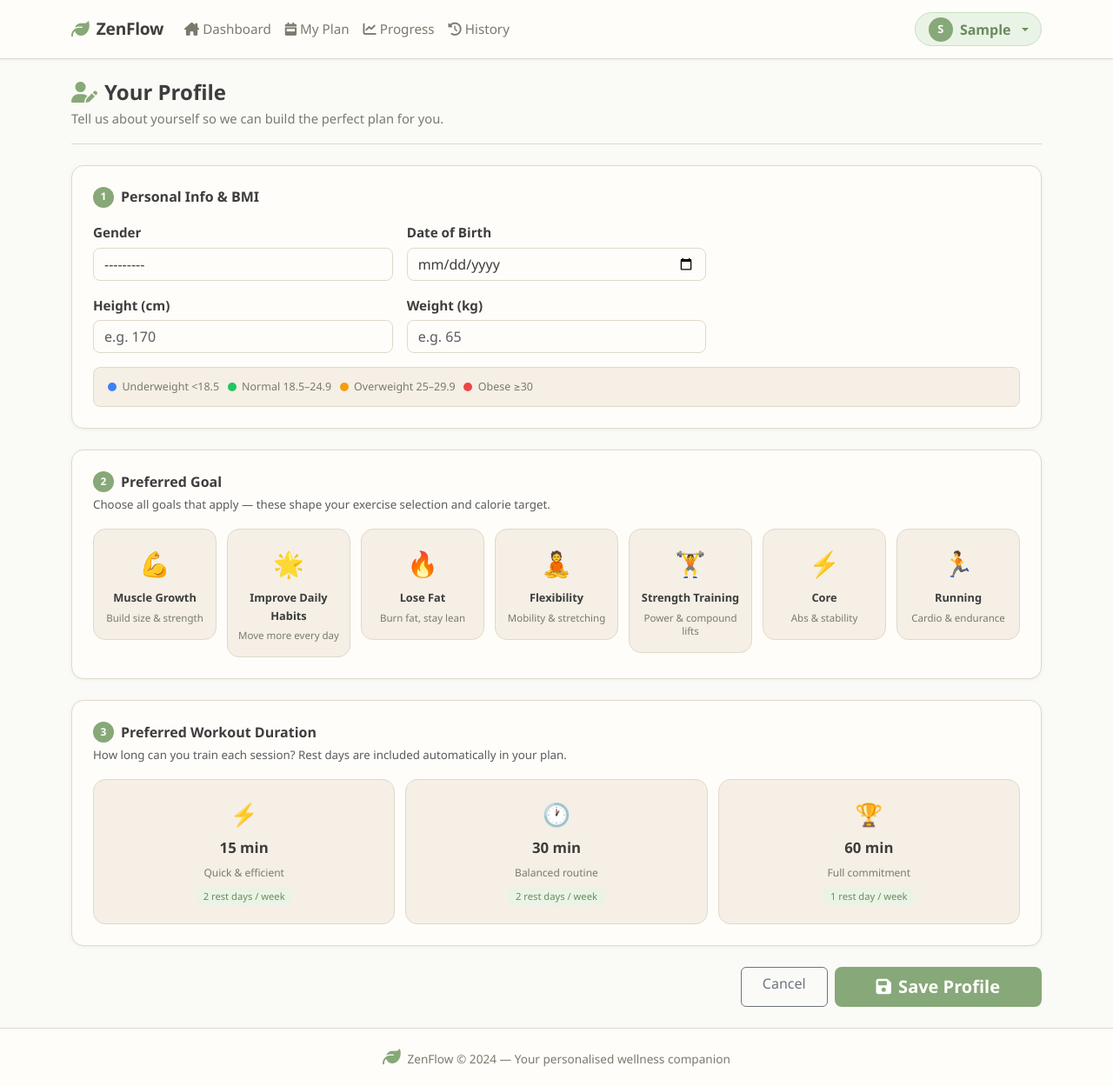
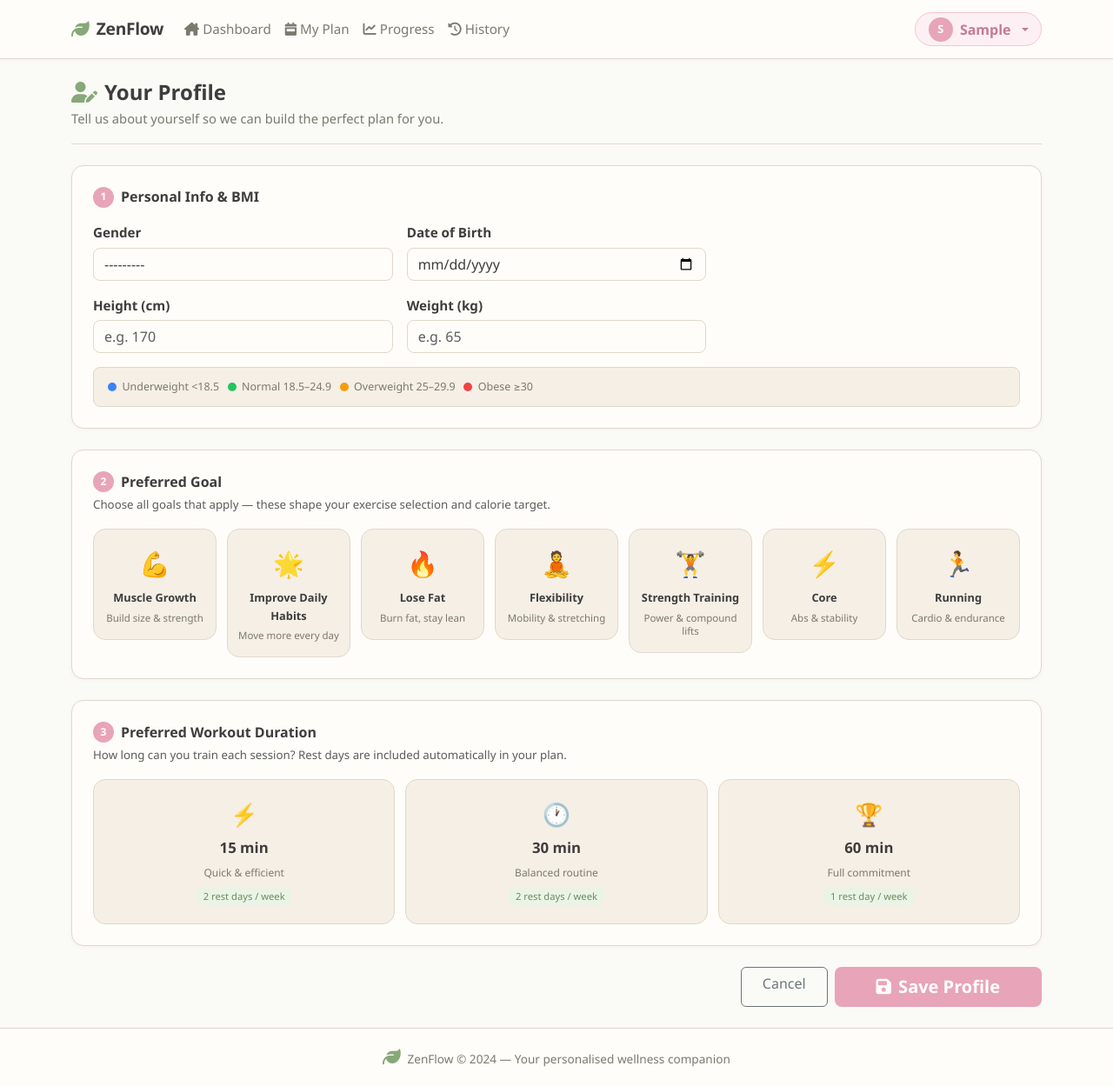
Before and after one commit to angelrxmandu/ANGELFYP, a Django app: page /tracker/profile/edit/ in a window 1280 px wide. Shown: the whole page at 87% size. Run offline with Django 4.2, Linux system fonts and the light colour scheme; the visitor is signed in with stand-in values (Sample User, id 1); data comes from the database, SQL or seed files in the repository.

Commit message:
Update theme to blush pink / dusty pink / soft white / warm beige / sage
Primary accent changed from sage green to blush/dusty pink. Sage retained
as secondary colour for wellness/workout indicators (exercise badges, rest
notes, BMI pills, workout dots). All interactive elements (buttons, focus
rings, active states, step badges, intensity dots, day tabs, goal/duration
card selections) now use the blush palette.

Co-Authored-By: Claude Sonnet 4.6 <noreply@anthropic.com>

```diff
--- a/static/css/style.css
+++ b/static/css/style.css
@@ -1,33 +1,47 @@
 /* ============================================================
    ZenFlow — Design System
-   Theme: Soft White · Warm Beige · Sage Green
+   Theme: Blush Pink · Dusty Pink · Soft White · Warm Beige · Sage
    ============================================================ */
 
 :root {
+  /* Backgrounds */
   --bg:           #FAFAF7;
   --bg-warm:      #F5EFE6;
   --bg-beige:     #EDE8DC;
   --white-warm:   #FFFDF9;
+
+  /* Blush / Dusty Pink — primary accent */
+  --blush:        #E8A4B8;
+  --blush-dark:   #C47A92;
+  --blush-light:  #F4C4D4;
+  --blush-xlight: #FDF0F4;
+  --dusty:        #D4929F;
+
+  /* Sage — secondary / wellness accent */
   --sage:         #87A878;
   --sage-dark:    #6B8A5E;
   --sage-light:   #C8DFC0;
   --sage-xlight:  #EAF4E6;
+
+  /* Neutrals */
   --beige:        #E8DFD0;
   --beige-dark:   #D5C9B5;
   --gold:         #C8A96E;
   --text:         #3D3D3D;
   --text-muted:   #7A7A6E;
   --border:       #E0D8CC;
-  --shadow-sm:    0 1px 4px rgba(100,100,80,.08);
-  --shadow:       0 3px 14px rgba(100,100,80,.12);
-  --shadow-md:    0 6px 24px rgba(100,100,80,.15);
-  --radius:       14px;
-  --radius-sm:    8px;
+
+  /* Shadows */
+  --shadow-sm:  0 1px 4px rgba(180,120,140,.07);
+  --shadow:     0 3px 14px rgba(180,120,140,.11);
+  --shadow-md:  0 6px 24px rgba(180,120,140,.15);
+
+  --radius:    14px;
+  --radius-sm:  8px;
 }
 
 /* ── Base ── */
 *, *::before, *::after { box-sizing: border-box; }
-
 html { scroll-behavior: smooth; }
 
 body {
@@ -44,7 +58,7 @@ body {
 /* ── Scrollbar ── */
 ::-webkit-scrollbar { width: 6px; }
 ::-webkit-scrollbar-track { background: var(--bg-warm); }
-::-webkit-scrollbar-thumb { background: var(--sage-light); border-radius: 99px; }
+::-webkit-scrollbar-thumb { background: var(--blush-light); border-radius: 99px; }
 
 /* ============================================================
    NAVBAR
@@ -71,24 +85,24 @@ body {
 }
 .ZenFlow-navbar .nav-link:hover,
 .ZenFlow-navbar .nav-link.active {
-  color: var(--sage-dark);
-  background: var(--sage-xlight);
+  color: var(--blush-dark);
+  background: var(--blush-xlight);
 }
 
 .btn-user {
-  background: var(--sage-xlight);
-  border: 1.5px solid var(--sage-light);
-  color: var(--sage-dark);
+  background: var(--blush-xlight);
+  border: 1.5px solid var(--blush-light);
+  color: var(--blush-dark);
   border-radius: 99px;
   padding: .3rem .9rem;
   font-weight: 600;
   transition: background .18s;
 }
-.btn-user:hover { background: var(--sage-light); color: var(--sage-dark); }
+.btn-user:hover { background: var(--blush-light); color: var(--blush-dark); }
 
 .user-avatar {
   width: 28px; height: 28px;
-  background: var(--sage);
+  background: var(--blush);
   color: #fff;
   border-radius: 50%;
   display: inline-flex;
@@ -139,25 +153,25 @@ body {
    BUTTONS
    ============================================================ */
 .btn-sage {
-  background: var(--sage);
+  background: var(--blush);
   color: #fff;
   border: none;
   border-radius: var(--radius-sm);
   font-weight: 600;
   transition: background .18s, transform .12s, box-shadow .18s;
 }
-.btn-sage:hover  { background: var(--sage-dark); color: #fff; box-shadow: 0 4px 12px rgba(107,138,94,.3); }
+.btn-sage:hover  { background: var(--blush-dark); color: #fff; box-shadow: 0 4px 12px rgba(196,122,146,.3); }
 .btn-sage:active { transform: scale(.97); }
 
 .btn-sage-outline {
   background: transparent;
-  color: var(--sage-dark);
-  border: 1.5px solid var(--sage);
+  color: var(--blush-dark);
+  border: 1.5px solid var(--blush);
   border-radius: var(--radius-sm);
   font-weight: 600;
   transition: background .18s, color .18s;
 }
-.btn-sage-outline:hover { background: var(--sage-xlight); color: var(--sage-dark); }
+.btn-sage-outline:hover { background: var(--blush-xlight); color: var(--blush-dark); }
 
 /* ============================================================
    FORMS
@@ -348,7 +364,8 @@ body {
 .step-badge {
   display: inline-flex; align-items: center; justify-content: center;
   width: 24px; height: 24px; border-radius: 50%;
-  background: var(--sage); color: #fff;
+  background: var(--blush);
+  color: #fff;
   font-size: .75rem; font-weight: 800; margin-right: .5rem;
 }
 
```
Also changed, not shown: other parts of static/css/style.css (+36 -34 lines).
